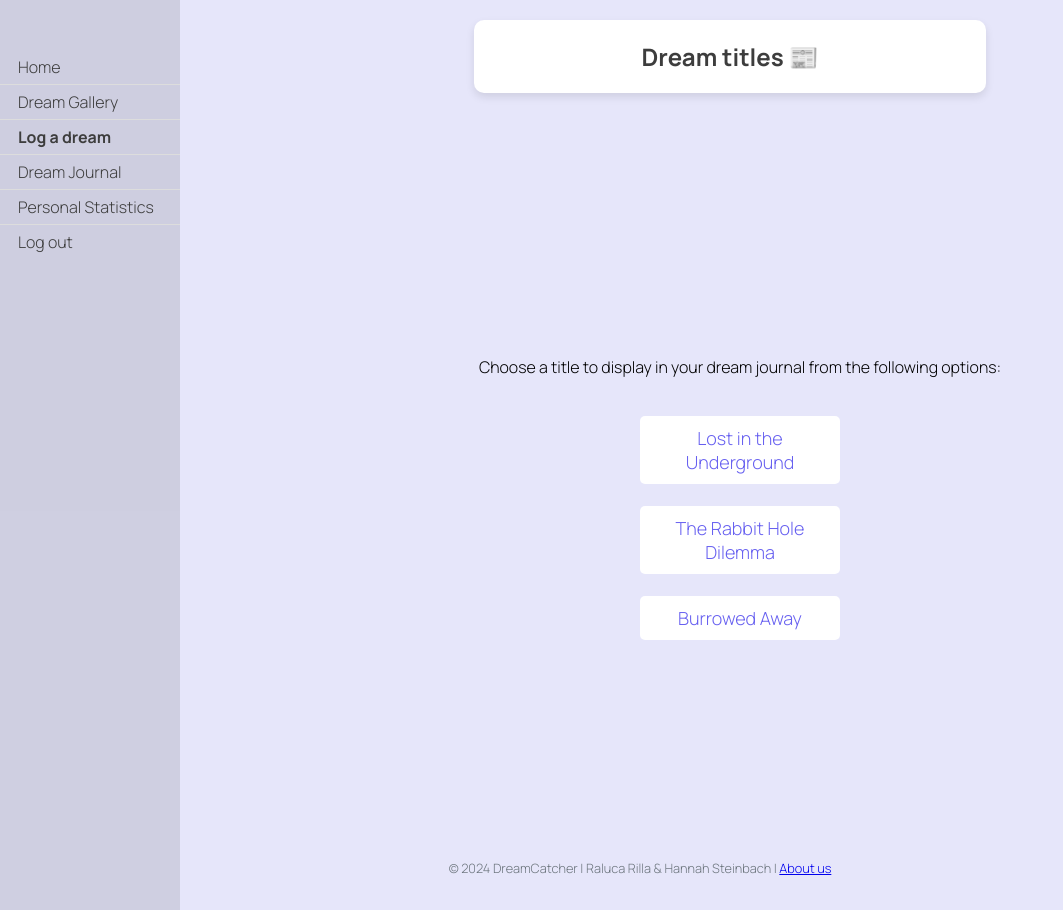
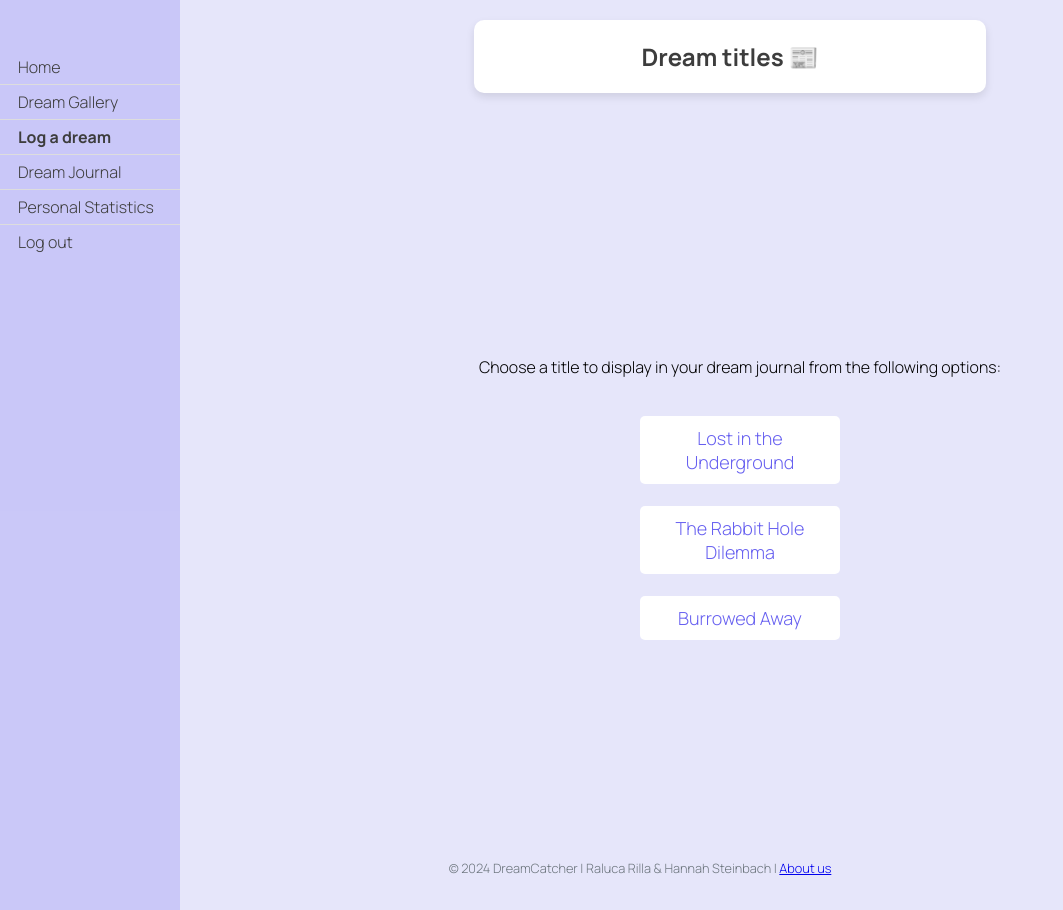
Before and after one commit to hannahsteinbach/DreamCatcher, a Django app: page /dreams/choose_title/12/ in a window 1280 px wide. Shown: the whole page, without its empty margins (0-1063 px from the left). Run offline with Django 5.2, Linux system fonts and the light colour scheme; a user stored in the database is signed in; data comes from the database, SQL or seed files in the repository; both versions use the stored data as it was after the commit.

Commit message:
last minute edits

```diff
--- a/django/dreamcatcher/dreams/models.py
+++ b/django/dreamcatcher/dreams/models.py
@@ -52,8 +52,8 @@ class Dream(models.Model):
             "Please provide the following information in a Python dictionary format with the specified keys:\n\n"
             "- titleop: Three creative title options, formatted as a Python list of strings.\n"
             "- keywords: A list of 5 keywords extracted from the dream content, excluding variants of 'dream' and stop words. Only include words from the dream itself. You don't have to include exactly 5 words if the dream is too short or the keywords are not interesting enough. Keywords can also be a fixed expression (e.g. compound nouns). Exclude characters and places from keywords.\n"
-            "- emotion: The prevalent emotion from these options formatted as a string: anger, apprehension, sadness, confusion, happiness if it is above a 60% threshold, otherwise an empty string.\n"
-            "- characters: All characters, formatted as a Python list of strings, without articles or pronouns. A character is a single entity (e.g. a person or animal) that plays an active role in the dream narrative. Recognize  If none are found, return an empty string.\n"
+            "- emotion: The prevalent emotion from these options formatted as a string: anger, apprehension, sadness, confusion, happiness if it is above a 50% threshold, otherwise an empty string.\n"
+            "- characters: All characters, formatted as a Python list of strings, without articles or pronouns. A character is a single entity (e.g. a person or animal) that plays an active role in the dream narrative. If none are found, return an empty string.\n"
             "- places: All places, formatted as a Python list of strings, without articles. If none are found, return an empty string.\n"
             "Only output the dictionary. Do not include any other information. All values should be on the same line. The keys should be in double quotes."
         )
--- a/django/dreamcatcher/dreams/templates/dreams/choose_emotion.html
+++ b/django/dreamcatcher/dreams/templates/dreams/choose_emotion.html
@@ -30,7 +30,7 @@
             z-index: 1;
             top: 0;
             left: 0;
-            background-color: rgba(0,0,0,0.1);
+            background-color: rgba(103, 96, 240, 0.224);
             overflow-x: hidden;
             padding-top: 50px;
         }
--- a/django/dreamcatcher/dreams/templates/dreams/choose_title.html
+++ b/django/dreamcatcher/dreams/templates/dreams/choose_title.html
@@ -30,7 +30,7 @@
             z-index: 1;
             top: 0;
             left: 0;
-            background-color: rgba(0,0,0,0.1);
+            background-color: rgba(103, 96, 240, 0.224);
             overflow-x: hidden;
             padding-top: 50px;
         }
--- a/django/dreamcatcher/dreams/templates/dreams/choose_title_log.html
+++ b/django/dreamcatcher/dreams/templates/dreams/choose_title_log.html
@@ -30,7 +30,7 @@
             z-index: 1;
             top: 0;
             left: 0;
-            background-color: rgba(0,0,0,0.1);
+            background-color: rgba(103, 96, 240, 0.224);
             overflow-x: hidden;
             padding-top: 50px;
         }
--- a/django/dreamcatcher/dreams/templates/dreams/log_dream.html
+++ b/django/dreamcatcher/dreams/templates/dreams/log_dream.html
@@ -225,9 +225,9 @@
         <select id="classification" name="classification">
             <option value="">Classify your dream</option>
             <option value="0">Nightmare</option>
-            <option value="1">Mundane dream</option>
+            <option value="1">Mundane dream (very close to reality)</option>
             <option value="2">Lucid dream</option>
-            <option value="3">Existential dream</option>
+            <option value="3">Existential dream (intense bodily awareness)</option>
         </select>
         <input type="submit" value="Enter">
     </form>
```
Also changed, not shown: django/dreamcatcher/db.sqlite3.
